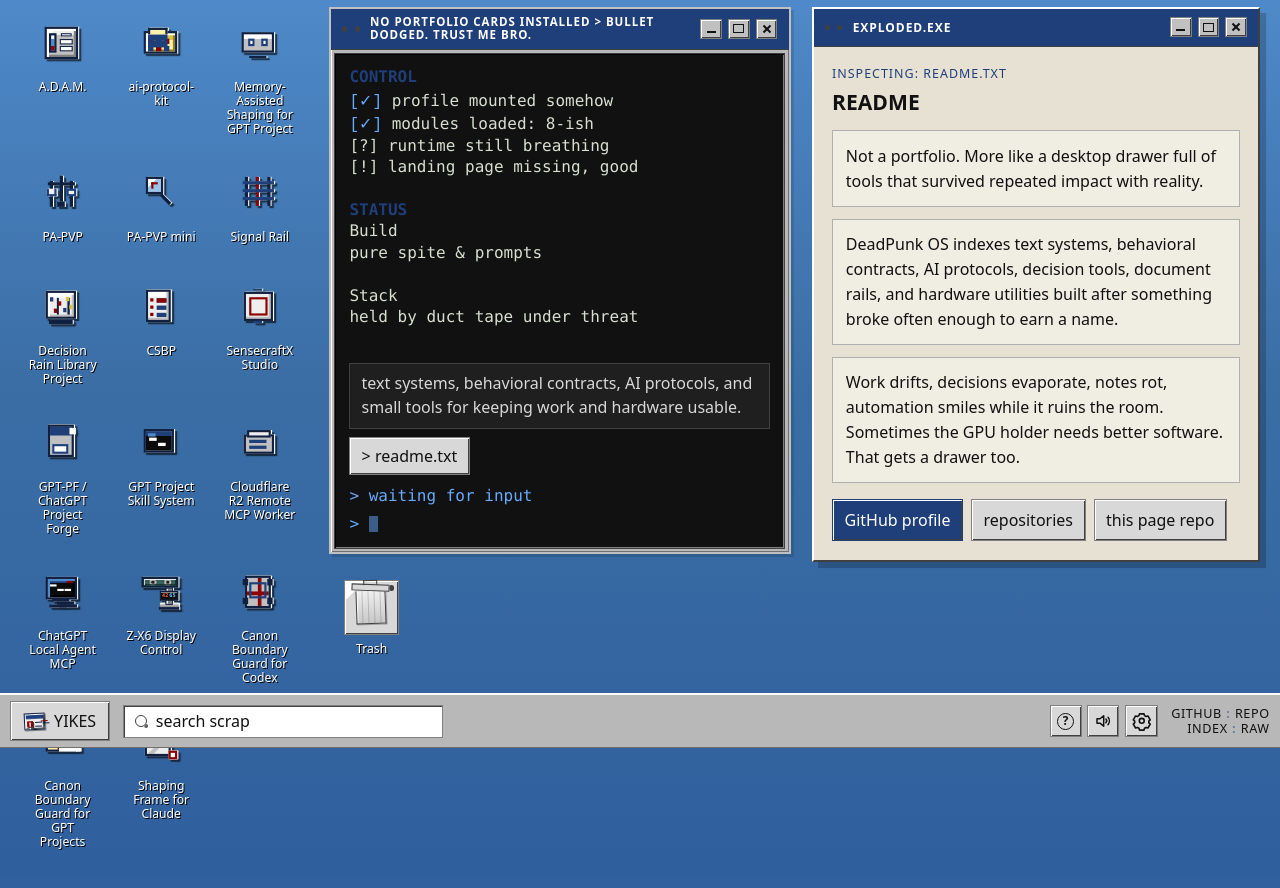
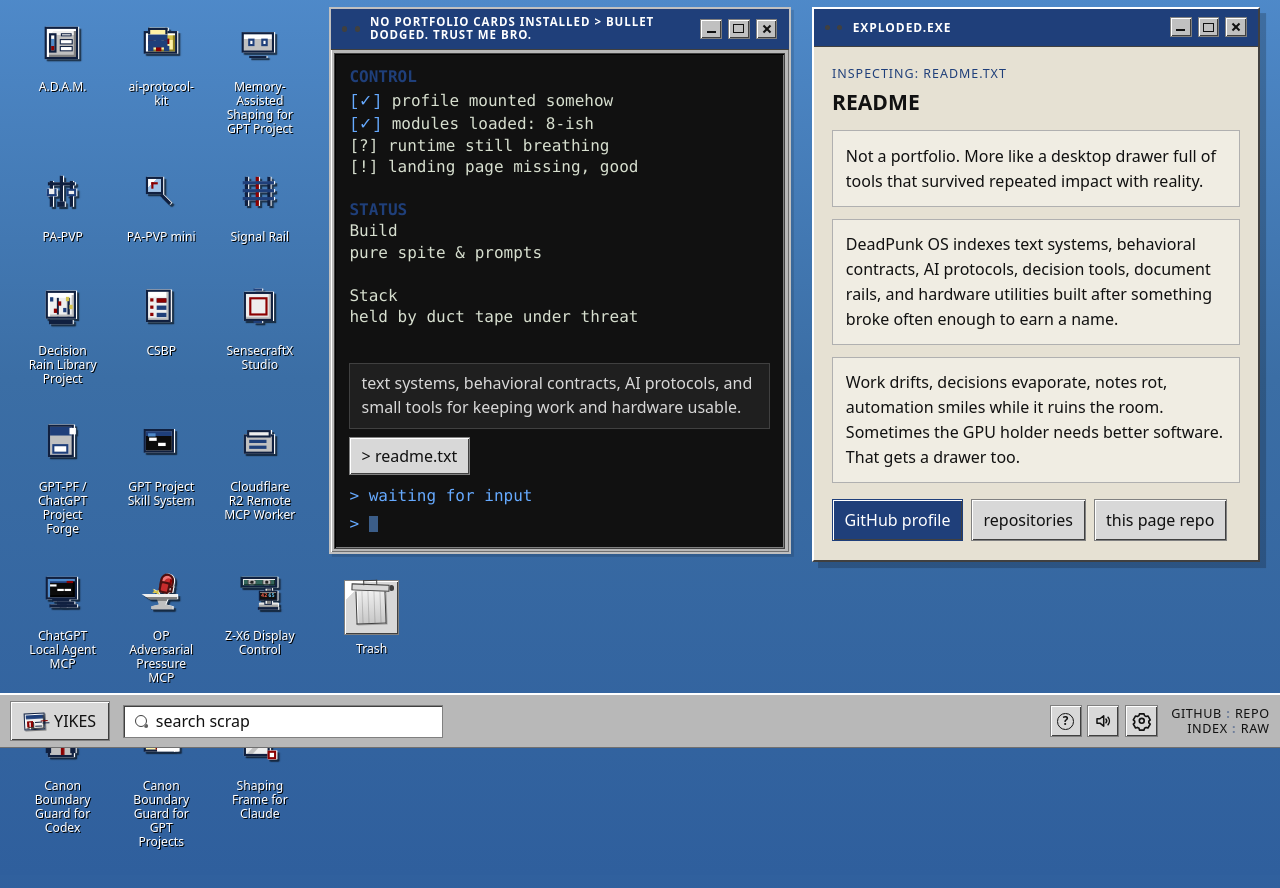
Before and after one commit to XxYouDeaDPunKxX/XxYouDeaDPunKxX, a website: page index.html in a window 1280 px wide. Shown: the part 52-940 px from the top of the page. Drawn offline with Linux system fonts and the light colour scheme.

Commit message:
Add OP Adversarial Pressure MCP to DeadPunk OS

```diff
--- a/app.js
+++ b/app.js
@@ -145,11 +145,14 @@
 
   function createStartApp(project) {
     const button = document.createElement("button");
+    const miniIcon = project.icon === "pressure"
+      ? '<span class="mini-icon mini-icon-pressure" aria-hidden="true"><span class="icon-art icon-art-pressure"><span></span></span></span>'
+      : `<span class="mini-icon" aria-hidden="true">${escapeText(glyphs[project.icon] || "OS")}</span>`;
     button.type = "button";
     button.className = "start-app";
     button.dataset.id = project.id;
     button.innerHTML = `
-      <span class="mini-icon" aria-hidden="true">${escapeText(glyphs[project.icon] || "OS")}</span>
+      ${miniIcon}
       <span>
         <strong>${escapeText(project.title)}</strong>
         <small>${escapeText(project.category || project.type)}</small>
--- a/index.html
+++ b/index.html
@@ -15,7 +15,7 @@
   <link rel="icon" href="favicon.svg?v=20260508f" type="image/svg+xml">
   <link rel="alternate" type="text/plain" href="llms.txt" title="LLM-readable profile index">
   <link rel="alternate" type="application/json" href="raw-manifest.json" title="Raw project manifest">
-  <link rel="stylesheet" href="style.css?v=classic-027">
+  <link rel="stylesheet" href="style.css?v=classic-028">
   <noscript>
     <style>
       .boot-screen { display: none !important; }
@@ -188,6 +188,16 @@
         "position": 14,
         "item": {
           "@type": "SoftwareSourceCode",
+          "name": "OP Adversarial Pressure MCP",
+          "description": "The answer sounds finished. So does a smoke alarm with the battery removed.",
+          "codeRepository": "https://github.com/XxYouDeaDPunKxX/op-redteam-mcp"
+        }
+      },
+      {
+        "@type": "ListItem",
+        "position": 15,
+        "item": {
+          "@type": "SoftwareSourceCode",
           "name": "Z-X6 Display Control",
           "description": "Picking sensors and setting animations somehow became a hostage negotiation with a settings window.",
           "codeRepository": "https://github.com/XxYouDeaDPunKxX/zx6-display-control"
@@ -195,7 +205,7 @@
       },
       {
         "@type": "ListItem",
-        "position": 15,
+        "position": 16,
         "item": {
           "@type": "SoftwareSourceCode",
           "name": "Canon Boundary Guard for Codex",
@@ -205,7 +215,7 @@
       },
       {
         "@type": "ListItem",
-        "position": 16,
+        "position": 17,
         "item": {
           "@type": "SoftwareSourceCode",
           "name": "Canon Boundary Guard for GPT Projects",
@@ -215,7 +225,7 @@
       },
       {
         "@type": "ListItem",
-        "position": 17,
+        "position": 18,
         "item": {
           "@type": "SoftwareSourceCode",
           "name": "Shaping Frame for Claude",
@@ -438,7 +448,7 @@ weird ideas, real problem</pre>
     </section>
   </noscript>
 
-  <script src="projects.js?v=rebuild-007"></script>
-  <script src="app.js?v=classic-015"></script>
+  <script src="projects.js?v=rebuild-008"></script>
+  <script src="app.js?v=classic-016"></script>
 </body>
 </html>
--- a/projects.js
+++ b/projects.js
@@ -208,6 +208,23 @@ window.DEADPUNK_PROJECTS = [
     icon: "workstation"
   },
   {
+    id: "op-redteam-mcp",
+    schemaType: "SoftwareSourceCode",
+    module: "OP_ADVERSARIAL.confidence_recall",
+    title: "OP Adversarial Pressure MCP",
+    subtitle: "Second opinions for an AI that has already nominated itself for an award.",
+    type: "Remote HTTPS MCP server",
+    category: "adversarial task checks",
+    route: "your assistant has reviewed its own plan and confirmed that your assistant is a fucking genius",
+    inspectorIntro: "The author and the reviewer are the same idiot. Somehow, the minutes say unanimous approval.",
+    job: "Your assistant picks one of eight adversarial tools, supplies the context, then checks the reply before another “looks good” becomes a cleanup bill.",
+    problem: "The answer sounds finished. So does a smoke alarm with the battery removed.",
+    output: "Bounded challenges, possible failure paths, structural reviews, or proposed tests. Your assistant checks what holds and discards unsupported results before the model promotes itself to management.",
+    repo: "https://github.com/XxYouDeaDPunKxX/op-redteam-mcp",
+    note: "no bonus for inventing the body",
+    icon: "pressure"
+  },
+  {
     id: "zx6-display-control",
     schemaType: "SoftwareSourceCode",
     module: "ZX6_DISPLAY.life_support",
--- a/style.css
+++ b/style.css
@@ -862,6 +862,75 @@ button {
     0.96rem -0.2rem 0 var(--icon-red);
 }
 
+.icon-art-pressure {
+  --icon-object: 2.36rem;
+  --icon-dark: #102040;
+  width: var(--icon-object);
+  height: var(--icon-object);
+}
+
+/* Anvil, glove, cuff, and impact marks share the existing CSS icon canvas. */
+.icon-art-pressure::before {
+  left: 0.02rem;
+  top: 1.22rem;
+  width: 2.12rem;
+  height: 0.92rem;
+  background: linear-gradient(180deg, #eeeeee 0 18%, #808080 19% 46%, #c0c0c0 47% 100%);
+  clip-path: polygon(0 0, 100% 0, 100% 36%, 73% 36%, 67% 69%, 87% 80%, 87% 100%, 28% 100%, 28% 80%, 49% 69%, 44% 36%, 23% 36%);
+  filter: drop-shadow(0 2px 0 var(--icon-dark));
+}
+
+.icon-art-pressure::after {
+  left: 1.14rem;
+  top: 0.06rem;
+  width: 0.84rem;
+  height: 0.96rem;
+  border: 2px solid #4c1010;
+  border-radius: 0.42rem 0.42rem 0.26rem 0.3rem;
+  background: #c72c2c;
+  box-shadow: inset 2px 2px 0 #ef7777, inset -2px -2px 0 #8b0000;
+  transform: rotate(12deg);
+}
+
+.icon-art-pressure > span {
+  left: 1.22rem;
+  top: 0.77rem;
+  width: 0.64rem;
+  height: 0.38rem;
+  z-index: 1;
+  border: 2px solid #4c1010;
+  background: #eeeeee;
+  transform: rotate(12deg);
+}
+
+.icon-art-pressure > span::before {
+  content: "";
+  position: absolute;
+  left: -0.34rem;
+  top: -0.34rem;
+  width: 0.38rem;
+  height: 0.46rem;
+  border: 2px solid #4c1010;
+  border-radius: 0.2rem 0.14rem 0.12rem 0.2rem;
+  background: #c72c2c;
+}
+
+.icon-art-pressure > span::after {
+  content: "";
+  position: absolute;
+  left: -0.68rem;
+  top: 0.22rem;
+  width: 0.52rem;
+  height: 0.3rem;
+  background: #d6c44d;
+  clip-path: polygon(0 0, 50% 35%, 78% 0, 77% 56%, 100% 100%, 42% 74%, 8% 100%, 25% 44%);
+}
+
+.mini-icon-pressure .icon-art-pressure {
+  flex-shrink: 0;
+  transform: scale(0.58);
+}
+
 .icon-art-zx6 {
   background:
     linear-gradient(var(--icon-dark), var(--icon-dark)) 1.06rem 1.98rem / 1.18rem 0.16rem no-repeat,
```
Also changed, not shown: llms.txt (+13 -0 lines), raw-manifest.json (+18 -0 lines), README.md.
